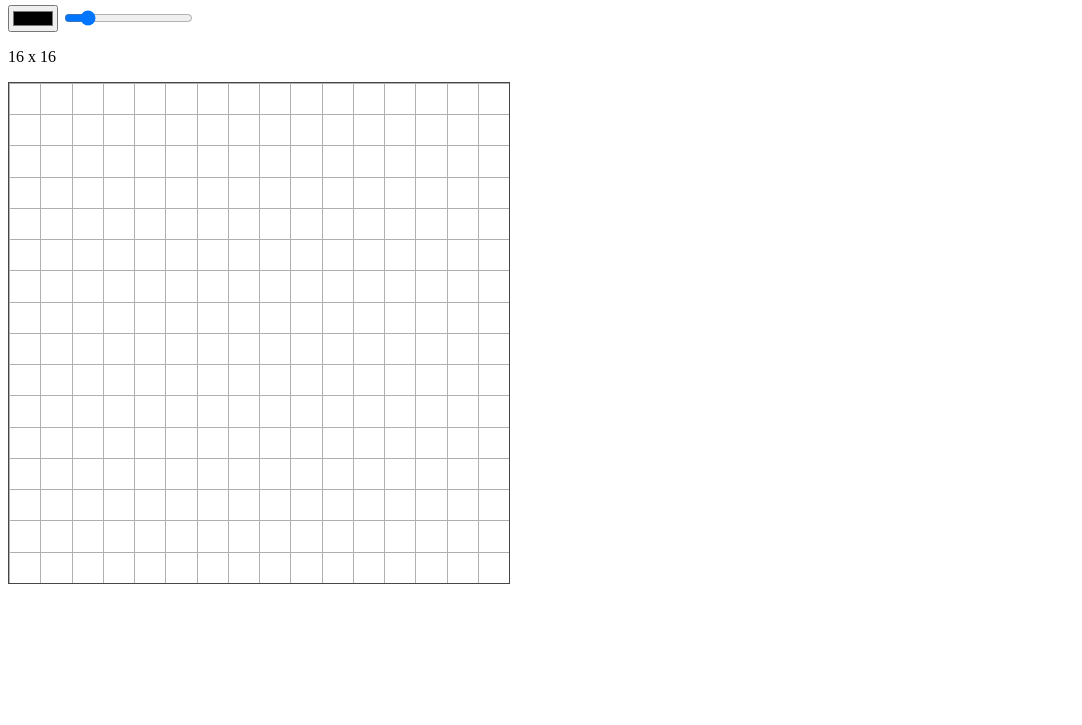
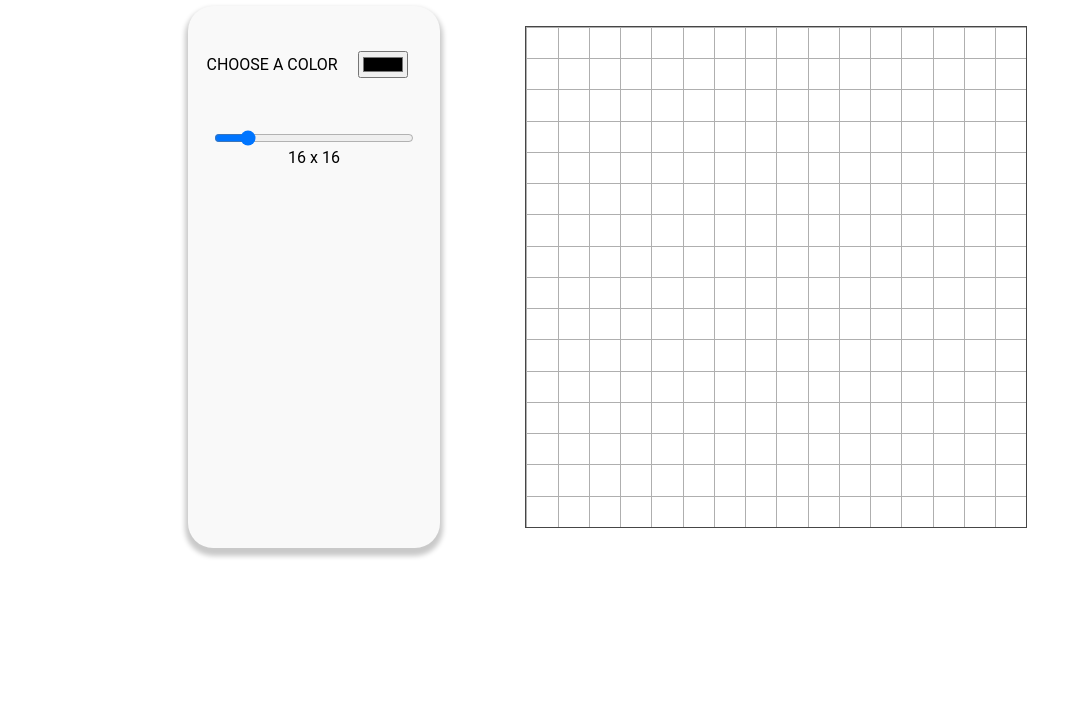
Before and after one commit to JArturo-334/Etch-A-Sketch, a plain HTML site: page index.html in a window 1280 px wide. Shown: the part 75-800 px from the top of the page, without its empty margins (0-1082 px from the left). Drawn offline with Linux system fonts and the light colour scheme.

Commit message:
Changing UI of webpage

```diff
--- a/index.html
+++ b/index.html
@@ -8,11 +8,25 @@
     <link rel="stylesheet" href="style.css" />
   </head>
   <body>
-    <h1>Etch</h1>
-    <input id="colorP" type="color" />
-    <input type="range" id="gridRange" />
-    <p id="gridNum"></p>
-    <div id="container"></div>
+    <h1 class="title">Etch-A-Sketch</h1>
+
+    <section class="game">
+      <div class="controls">
+        <div class="Pick_color">
+          <label for="colorP">CHOOSE A COLOR</label>
+          <input id="colorP" type="color" />
+        </div>
+
+        <div class="range_inp">
+          <input type="range" id="gridRange" />
+          <label id="gridNum"></label>
+        </div>
+      </div>
+
+      <div class="grid_sec">
+        <div id="container"></div>
+      </div>
+    </section>
   </body>
 
   <script src="script.js"></script>
--- a/style.css
+++ b/style.css
@@ -1,8 +1,67 @@
 :root {
     --grid-cols: 1;
     --grid-rows: 1;
+    font-family: 'Roboto', sans-serif;
 }
 
+.title{
+    display: flex;
+    justify-content: center;
+}
+
+.game{
+    display: flex;
+    justify-content: center;
+}
+
+.controls{
+    width: 20%;
+    display: flex;
+    flex-direction: column;
+    align-items: center;
+    background: #f9f9f9;
+    padding: 20px 0px;
+    margin-right: 20px;
+    border-radius: 25px;
+    box-shadow: 0px 5px 5px 3px #c9c9c9;
+}
+
+.grid_sec{
+    width: 50%;
+    display: flex;
+    flex-direction: column;
+    align-items: center;
+    padding: 20px 0px;
+    border-radius: 25px;
+
+}
+
+/*COLOR PICKER*/
+.Pick_color{
+    display: flex;
+    align-items: center;
+    width: 215px;
+    margin: 25px 0px 25px 0px;
+}
+
+#colorP{
+    margin-left: 20px;
+}
+
+/*RANGE INPUT*/
+.range_inp{
+    display: flex;
+    flex-direction: column;
+    align-items: center;
+    width: 200px;
+    margin: 25px 0px 25px 0px;
+}
+
+#gridRange{
+    width: 100%;
+}
+
+/*GRID TO DRAW*/
 #container{
     display: grid;
     grid-gap: 0px;
```
